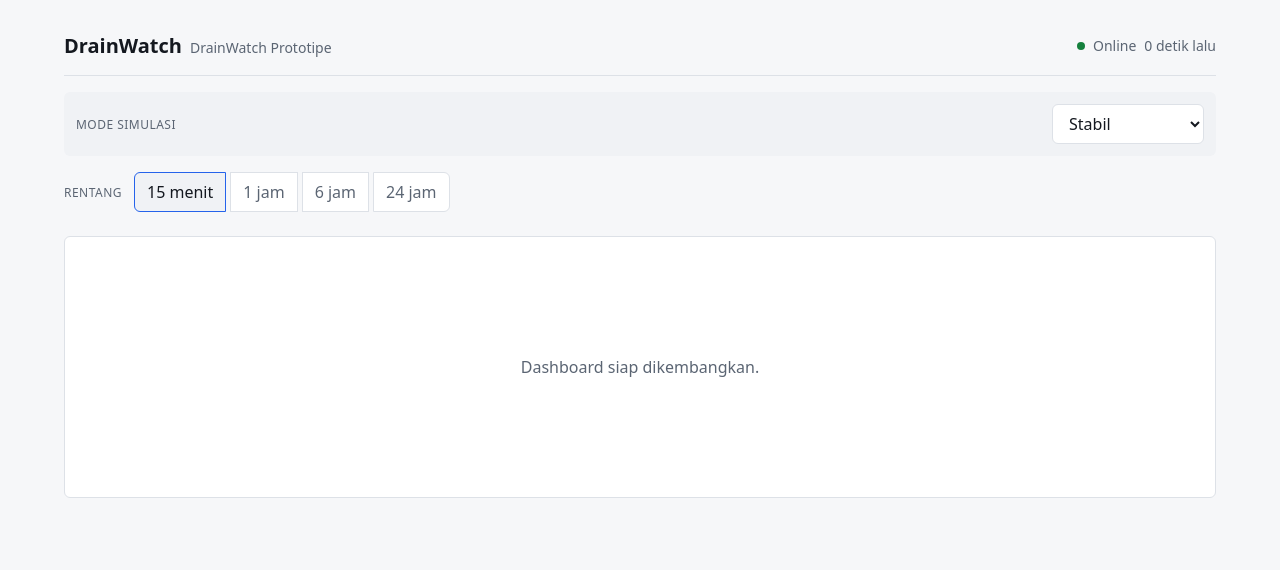
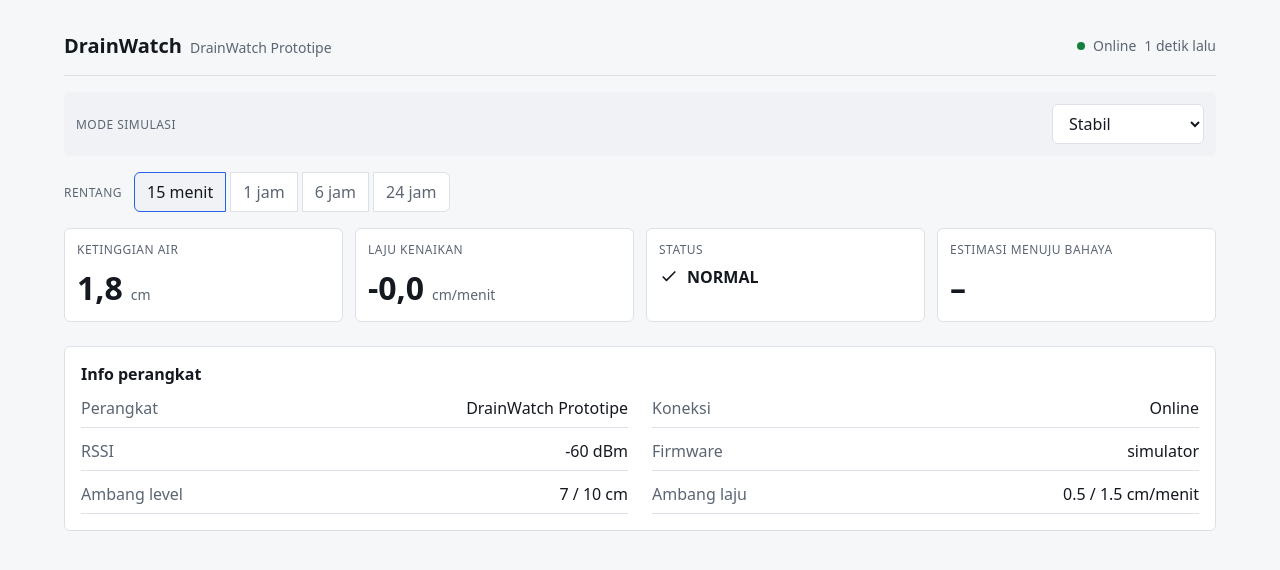
Before and after one commit to denihsb/iot-drainwatch, a React (Vite) app: page / in a window 1280 px wide. Shown: the top 570 px of the page. Built offline with nearby package versions, Linux system fonts and the light colour scheme.

Commit message:
t05: kartu metrik, status badge, info perangkat, dan banner peringatan

```diff
--- a/src/App.tsx
+++ b/src/App.tsx
@@ -1,9 +1,15 @@
 import { useState } from 'react';
+import AlertBanner from './components/AlertBanner';
+import DeviceInfo from './components/DeviceInfo';
 import Header from './components/Header';
+import MetricCard from './components/MetricCard';
 import RangeSelector from './components/RangeSelector';
 import ScenarioSwitcher from './components/ScenarioSwitcher';
+import StatusBadge from './components/StatusBadge';
 import { ErrorState } from './components/States';
 import { useDashboardData } from './data/useDashboardData';
+import { formatNumber, formatRelativeTime } from './lib/format';
+import { estimateMinutesToThreshold } from './lib/status';
 import type { RangeKey, Scenario } from './types';
 
 function App() {
@@ -11,6 +17,18 @@ function App() {
   const [scenario, setScenario] = useState<Scenario>('stabil');
   const data = useDashboardData(range, scenario);
   const useMock = import.meta.env.VITE_USE_MOCK !== 'false';
+  const displayStatus = data.connection === 'offline' ? 'OFFLINE' : data.latest?.status ?? 'NORMAL';
+  const estimate =
+    data.latest &&
+    data.config &&
+    data.latest.level_cm !== null &&
+    data.latest.rate_cm_min !== null
+      ? estimateMinutesToThreshold(
+          data.latest.level_cm,
+          data.latest.rate_cm_min,
+          data.config.level_bahaya_cm,
+        )
+      : null;
 
   return (
     <main className="app-shell" aria-label="DrainWatch">
@@ -28,9 +46,46 @@ function App() {
         {data.error ? (
           <ErrorState message={data.error} />
         ) : (
-          <section className="dashboard-placeholder" aria-label="Konten dashboard">
-            <span>Dashboard siap dikembangkan.</span>
-          </section>
+          <>
+            <div
+              className="status-announcer"
+              aria-live={displayStatus === 'BAHAYA' ? 'assertive' : 'polite'}
+              aria-atomic="true"
+            >
+              <AlertBanner
+                status={displayStatus}
+                lastUpdateLabel={formatRelativeTime(data.lastUpdateAt)}
+              />
+            </div>
+            <section className="metric-grid" aria-label="Metrik terbaru">
+              <MetricCard
+                label="Ketinggian air"
+                value={formatNumber(data.latest?.level_cm ?? null)}
+                unit="cm"
+                muted={displayStatus === 'OFFLINE'}
+              />
+              <MetricCard
+                label="Laju kenaikan"
+                value={formatNumber(data.latest?.rate_cm_min ?? null)}
+                unit="cm/menit"
+                muted={displayStatus === 'OFFLINE'}
+              />
+              <MetricCard
+                label="Status"
+                value=""
+                statusClass={`metric-card--${displayStatus.toLowerCase()}`}
+              >
+                <StatusBadge status={displayStatus} />
+              </MetricCard>
+              <MetricCard
+                label="Estimasi menuju Bahaya"
+                value={estimate === null ? '–' : `±${formatNumber(estimate)}`}
+                unit={estimate === null ? undefined : 'menit'}
+                muted={displayStatus === 'OFFLINE'}
+              />
+            </section>
+            <DeviceInfo device={data.device} config={data.config} connection={data.connection} />
+          </>
         )}
       </div>
     </main>
--- a/src/components/AlertBanner.tsx
+++ b/src/components/AlertBanner.tsx
@@ -1 +1,37 @@
-// Alert banner will be added in T05.
+import type { DisplayStatus } from '../types';
+
+interface AlertBannerProps {
+  status: DisplayStatus;
+  lastUpdateLabel?: string;
+}
+
+const messages: Partial<Record<DisplayStatus, string>> = {
+  WASPADA: 'Waspada: ketinggian air atau laju kenaikan melewati ambang Waspada.',
+  BAHAYA: 'Bahaya: air berpotensi meluap. Periksa saluran segera.',
+  SENSOR_FAULT: 'Sensor tidak terbaca. Data ketinggian tidak tersedia.',
+};
+
+function AlertBanner({ status, lastUpdateLabel }: AlertBannerProps) {
+  if (status === 'NORMAL') {
+    return null;
+  }
+  const message =
+    status === 'OFFLINE'
+      ? `Perangkat offline. Data terakhir diterima ${lastUpdateLabel ?? '–'}.`
+      : messages[status] ?? '';
+
+  return (
+    <div
+      className={`alert-banner alert-banner--${status.toLowerCase()}`}
+      role={status === 'BAHAYA' ? 'alert' : 'status'}
+    >
+      <svg aria-hidden="true" viewBox="0 0 24 24" className="alert-icon">
+        <path d="m12 4 9 16H3L12 4Z" />
+        <path d="M12 9v5m0 3h.01" />
+      </svg>
+      <span>{message}</span>
+    </div>
+  );
+}
+
+export default AlertBanner;
--- a/src/components/DeviceInfo.tsx
+++ b/src/components/DeviceInfo.tsx
@@ -1 +1,35 @@
-// Device information will be added in T05.
+import type { Connection, Device, DeviceConfig } from '../types';
+
+interface DeviceInfoProps {
+  device: Device | null;
+  config: DeviceConfig | null;
+  connection: Connection;
+}
+
+const connectionLabels: Record<Connection, string> = {
+  online: 'Online',
+  offline: 'Offline',
+  unknown: '–',
+};
+
+function value(value: string | number | null): string {
+  return value === null ? '–' : String(value);
+}
+
+function DeviceInfo({ device, config, connection }: DeviceInfoProps) {
+  return (
+    <section className="device-info" aria-labelledby="device-info-title">
+      <h2 id="device-info-title">Info perangkat</h2>
+      <dl>
+        <div><dt>Perangkat</dt><dd>{value(device?.name ?? null)}</dd></div>
+        <div><dt>Koneksi</dt><dd>{connectionLabels[connection]}</dd></div>
+        <div><dt>RSSI</dt><dd>{device?.rssi === null || device === null ? '–' : `${device.rssi} dBm`}</dd></div>
+        <div><dt>Firmware</dt><dd>{value(device?.firmware_version ?? null)}</dd></div>
+        <div><dt>Ambang level</dt><dd>{config ? `${config.level_waspada_cm} / ${config.level_bahaya_cm} cm` : '–'}</dd></div>
+        <div><dt>Ambang laju</dt><dd>{config ? `${config.rate_waspada_cm_min} / ${config.rate_bahaya_cm_min} cm/menit` : '–'}</dd></div>
+      </dl>
+    </section>
+  );
+}
+
+export default DeviceInfo;
--- a/src/components/MetricCard.tsx
+++ b/src/components/MetricCard.tsx
@@ -1 +1,26 @@
-// Metric card will be added in T05.
+import type { ReactNode } from 'react';
+
+interface MetricCardProps {
+  label: string;
+  value: string;
+  unit?: string;
+  children?: ReactNode;
+  muted?: boolean;
+  statusClass?: string;
+}
+
+function MetricCard({ label, value, unit, children, muted = false, statusClass = '' }: MetricCardProps) {
+  return (
+    <article className={`metric-card ${muted ? 'metric-card--muted' : ''} ${statusClass}`}>
+      <p className="metric-label">{label}</p>
+      {children ?? (
+        <p className="metric-value">
+          <span>{value}</span>
+          {unit && <span className="metric-unit">{unit}</span>}
+        </p>
+      )}
+    </article>
+  );
+}
+
+export default MetricCard;
--- a/src/components/StatusBadge.tsx
+++ b/src/components/StatusBadge.tsx
@@ -1 +1,41 @@
-// Status badge will be added in T05.
+import type { DisplayStatus } from '../types';
+
+interface StatusBadgeProps {
+  status: DisplayStatus;
+  compact?: boolean;
+}
+
+const labels: Record<DisplayStatus, string> = {
+  NORMAL: 'NORMAL',
+  WASPADA: 'WASPADA',
+  BAHAYA: 'BAHAYA',
+  SENSOR_FAULT: 'SENSOR ERROR',
+  OFFLINE: 'OFFLINE',
+};
+
+function StatusIcon({ status }: { status: DisplayStatus }) {
+  if (status === 'NORMAL') {
+    return <svg aria-hidden="true" viewBox="0 0 24 24" className="status-icon"><path d="m5 12 4 4L19 6" /></svg>;
+  }
+  if (status === 'WASPADA') {
+    return <svg aria-hidden="true" viewBox="0 0 24 24" className="status-icon"><path d="m12 4 9 16H3L12 4Z" /><path d="M12 9v5m0 3h.01" /></svg>;
+  }
+  if (status === 'BAHAYA') {
+    return <svg aria-hidden="true" viewBox="0 0 24 24" className="status-icon"><circle cx="12" cy="12" r="9" /><path d="m9 9 6 6m0-6-6 6" /></svg>;
+  }
+  if (status === 'SENSOR_FAULT') {
+    return <svg aria-hidden="true" viewBox="0 0 24 24" className="status-icon"><circle cx="12" cy="12" r="9" /><path d="M9 9h.01M15 9h.01M9 16c1.5-1.5 4.5-1.5 6 0" /></svg>;
+  }
+  return <svg aria-hidden="true" viewBox="0 0 24 24" className="status-icon"><path d="M4 12h16M8 8l-4 4 4 4m8-8 4 4-4 4" /></svg>;
+}
+
+function StatusBadge({ status, compact = false }: StatusBadgeProps) {
+  return (
+    <span className={`status-badge status-badge--${status.toLowerCase()}${compact ? ' status-badge--compact' : ''}`}>
+      <StatusIcon status={status} />
+      <span>{labels[status]}</span>
+    </span>
+  );
+}
+
+export default StatusBadge;
--- a/src/data/useMockData.ts
+++ b/src/data/useMockData.ts
@@ -33,9 +33,15 @@ export function useMockData(
     if (!enabled) {
       return;
     }
+    const timer = window.setInterval(() => setNow(new Date()), 1000);
+    return () => window.clearInterval(timer);
+  }, [enabled, scenario]);
+
+  useEffect(() => {
+    if (!enabled || scenario === 'offline') {
+      return;
+    }
     const timer = window.setInterval(() => {
-      setNow(new Date());
-      if (scenario !== 'offline') {
       setReadings((current) => {
         const measuredAt = new Date().toISOString();
         const elapsedSeconds =
@@ -50,7 +56,6 @@ export function useMockData(
         nextId.current += 1;
         return [...current, next];
       });
-      }
     }, MOCK_TICK_MS);
     return () => window.clearInterval(timer);
   }, [enabled, scenario]);
--- a/src/styles/base.css
+++ b/src/styles/base.css
@@ -171,6 +171,168 @@ select:focus-visible {
   border-radius: var(--radius);
 }
 
+.status-announcer {
+  margin-top: var(--space-4);
+}
+
+.metric-grid {
+  display: grid;
+  grid-template-columns: repeat(2, minmax(0, 1fr));
+  gap: var(--space-3);
+  margin-top: var(--space-4);
+}
+
+.metric-card {
+  min-width: 0;
+  padding: var(--space-3);
+  background: var(--surface);
+  border: 1px solid var(--border);
+  border-radius: var(--radius);
+}
+
+.metric-card--muted {
+  opacity: 0.65;
+}
+
+.metric-card--waspada {
+  color: var(--status-waspada);
+  background: var(--status-waspada-bg);
+}
+
+.metric-card--bahaya {
+  color: var(--status-bahaya);
+  background: var(--status-bahaya-bg);
+}
+
+.metric-card--sensor_fault {
+  color: var(--status-fault);
+  background: var(--status-fault-bg);
+}
+
+.metric-card--offline {
+  color: var(--status-offline);
+  background: var(--status-offline-bg);
+}
+
+.metric-label {
+  margin: 0 0 var(--space-2);
+  color: var(--text-muted);
+  font-size: 12px;
+  letter-spacing: 0.04em;
+  text-transform: uppercase;
+}
+
+.metric-value {
+  display: flex;
+  align-items: baseline;
+  gap: var(--space-2);
+  margin: 0;
+  font-size: 32px;
+  font-variant-numeric: tabular-nums;
+  font-weight: 650;
+}
+
+.metric-unit {
+  color: var(--text-muted);
+  font-size: 14px;
+  font-weight: 400;
+}
+
+.status-icon,
+.alert-icon {
+  width: 20px;
+  height: 20px;
+  flex: 0 0 auto;
+  fill: none;
+  stroke: currentColor;
+  stroke-linecap: round;
+  stroke-linejoin: round;
+  stroke-width: 2;
+}
+
+.status-badge {
+  display: inline-flex;
+  align-items: center;
+  gap: var(--space-2);
+  font-size: 16px;
+  font-weight: 650;
+}
+
+.status-badge--compact {
+  font-size: 12px;
+}
+
+.status-badge--compact .status-icon {
+  width: 16px;
+  height: 16px;
+}
+
+.alert-banner {
+  display: flex;
+  align-items: center;
+  gap: var(--space-2);
+  padding: var(--space-3);
+  border-left: 3px solid currentColor;
+  border-radius: 0 var(--radius) var(--radius) 0;
+}
+
+.alert-banner--waspada {
+  color: var(--status-waspada);
+  background: var(--status-waspada-bg);
+}
+
+.alert-banner--bahaya {
+  color: var(--status-bahaya);
+  background: var(--status-bahaya-bg);
+}
+
+.alert-banner--sensor_fault {
+  color: var(--status-fault);
+  background: var(--status-fault-bg);
+}
+
+.alert-banner--offline {
+  color: var(--status-offline);
+  background: var(--status-offline-bg);
+}
+
+.device-info {
+  margin-top: var(--space-5);
+  padding: var(--space-4);
+  background: var(--surface);
+  border: 1px solid var(--border);
+  border-radius: var(--radius);
+}
+
+.device-info h2 {
+  margin: 0 0 var(--space-3);
+  font-size: 16px;
+}
+
+.device-info dl {
+  display: grid;
+  grid-template-columns: repeat(2, minmax(0, 1fr));
+  gap: var(--space-3) var(--space-5);
+  margin: 0;
+}
+
+.device-info dl > div {
+  display: flex;
+  justify-content: space-between;
+  gap: var(--space-3);
+  border-bottom: 1px solid var(--border);
+  padding-bottom: var(--space-2);
+}
+
+.device-info dt {
+  color: var(--text-muted);
+}
+
+.device-info dd {
+  margin: 0;
+  text-align: right;
+}
+
 .state {
   padding: var(--space-4);
   color: var(--text-muted);
@@ -189,6 +351,10 @@ select:focus-visible {
   .app-content {
     padding: var(--space-4) var(--space-5);
   }
+
+  .metric-grid {
+    grid-template-columns: repeat(4, minmax(0, 1fr));
+  }
 }
 
 @media (prefers-reduced-motion: reduce) {
--- a/src/types/index.ts
+++ b/src/types/index.ts
@@ -1,4 +1,5 @@
 export type Status = 'NORMAL' | 'WASPADA' | 'BAHAYA' | 'SENSOR_FAULT';
+export type DisplayStatus = Status | 'OFFLINE';
 
 export interface Reading {
   id: number;
```
Also changed, not shown: 1 other file (tests, documents, lock files or other folders). Lines whose indentation alone changed are shown as unchanged.
